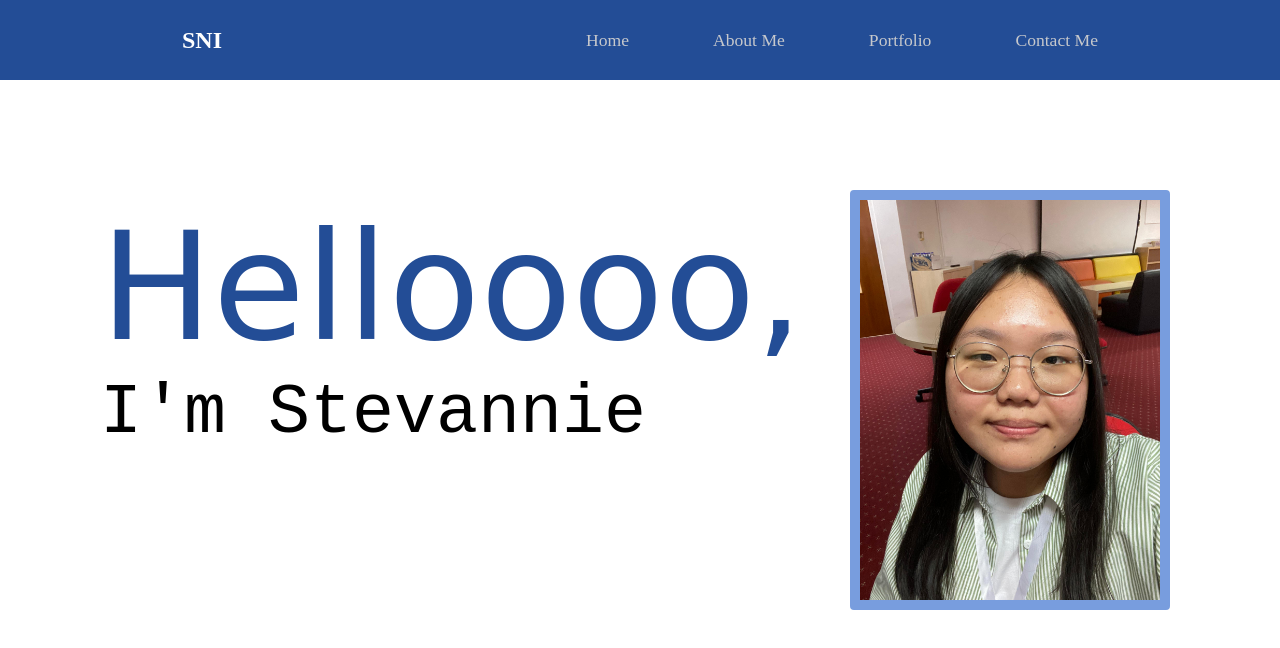
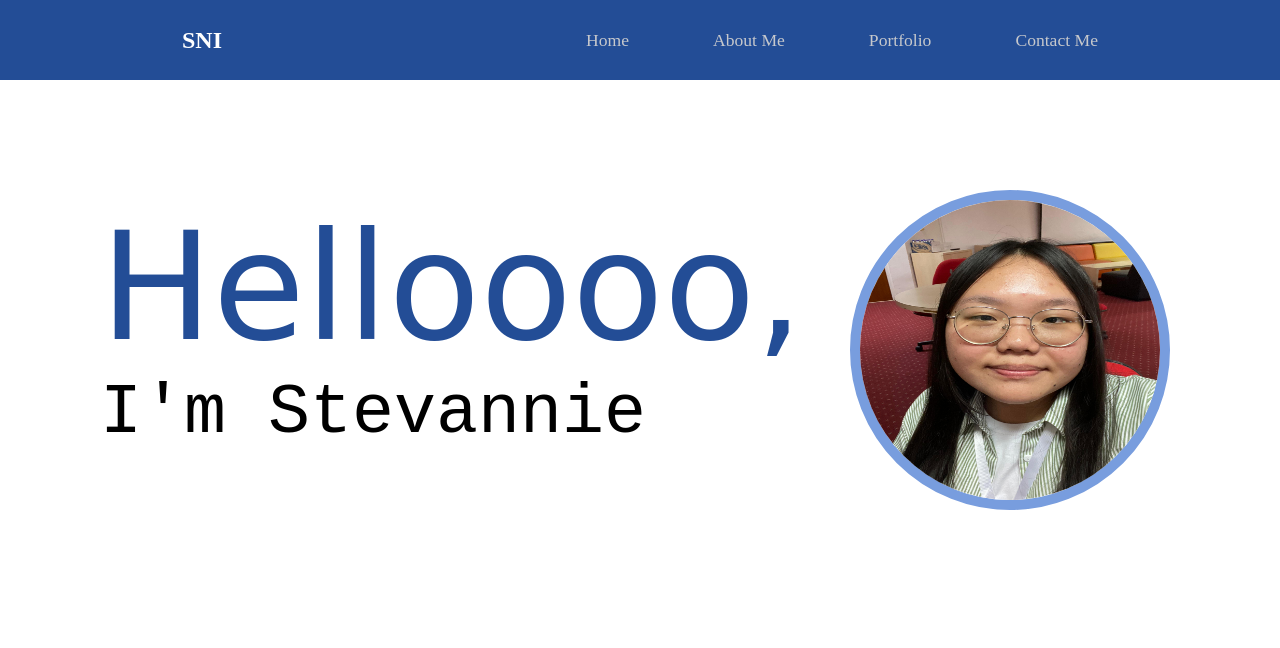
Before and after one commit to stevanniep/stevanniep.github.io, a plain HTML site: page index.html in a window 1280 px wide. Shown: the top 648 px of the page. Drawn offline with Linux system fonts and the light colour scheme; a web font is replaced by a local one.

Commit message:
new update

```diff
--- a/style.css
+++ b/style.css
@@ -87,10 +87,10 @@ header nav ul li a:hover {
 
 #home-img {
     border: 10px solid #789dde;
-    border-radius: 4px;
+    border-radius: 50%;
     margin: 110px;
     width: 300px;
-    height: 400px;
+    height: 300px;
 }
 
 .about-header {
```
